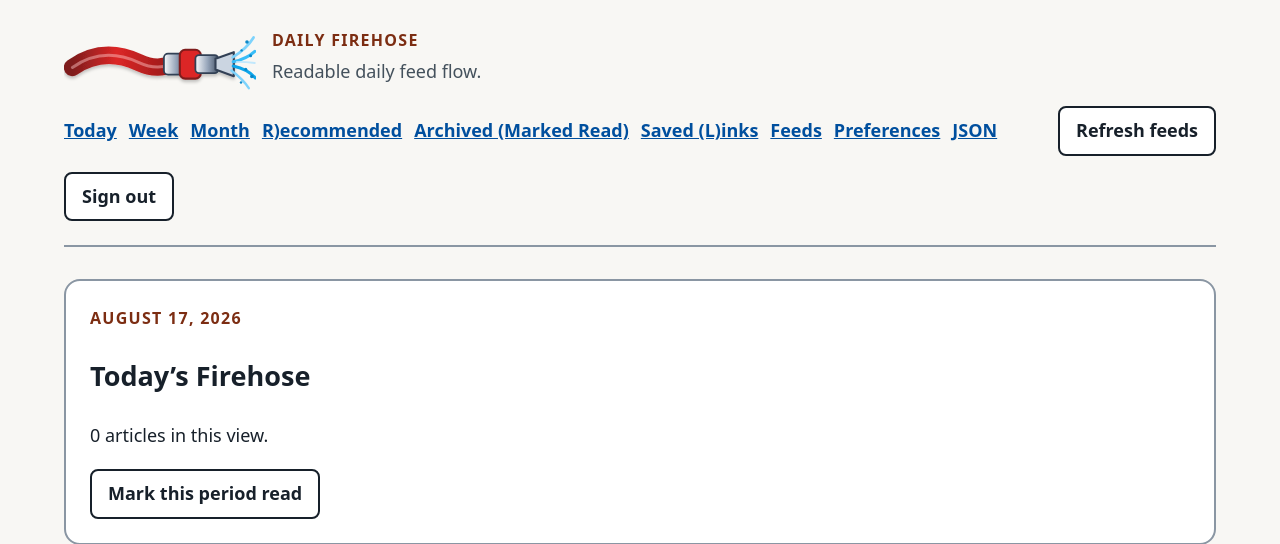
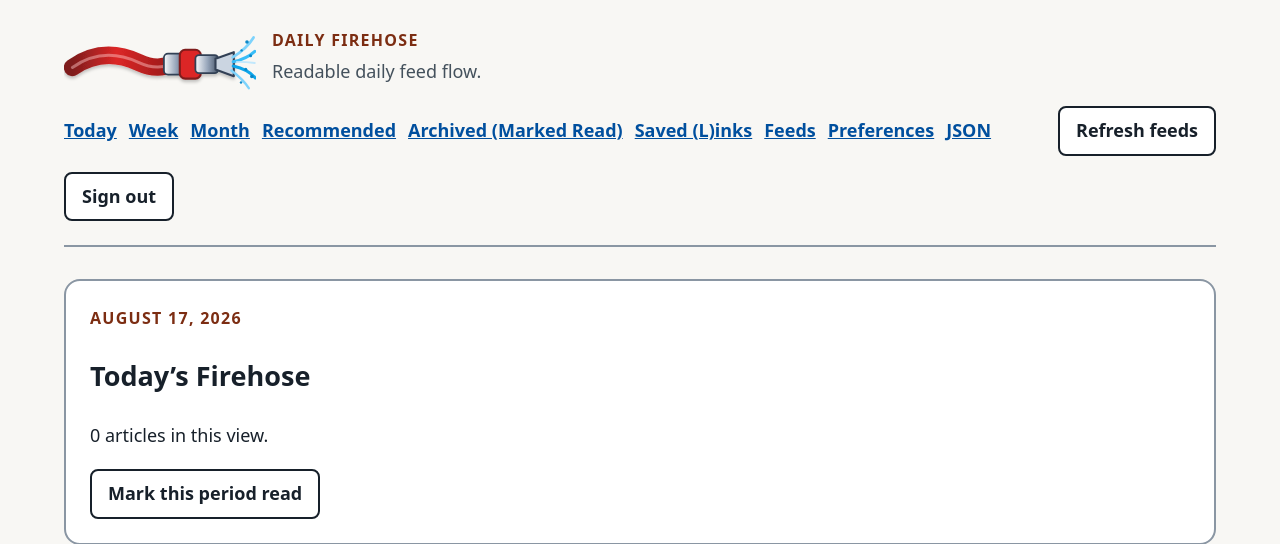
Before and after one commit to feoh/daily-firehose, a Django app: page / in a window 1280 px wide. Shown: the top 544 px of the page. Run offline with Django 5.2, Linux system fonts and the light colour scheme; the visitor is signed in with stand-in values (Sample User, id 1); data comes from the database, SQL or seed files in the repository; data that the repository does not hold is empty.

Commit message:
Use conventional Recommended label

```diff
--- a/feeds/views.py
+++ b/feeds/views.py
@@ -178,7 +178,7 @@ def recommended(request: HttpRequest) -> HttpResponse:
         request,
         "feeds/digest.html",
         {
-            "title": "R)ecommended",
+            "title": "Recommended",
             "period_label": "Your saved-link taste profile",
             "intro": (
                 f"Ranked from every article using {page.profile_size} saved "
--- a/templates/base.html
+++ b/templates/base.html
@@ -30,7 +30,7 @@
         <a href="{% url 'today' %}" data-keyboard-nav="T">Today</a>
         <a href="{% url 'week' %}" data-keyboard-nav="W">Week</a>
         <a href="{% url 'month' %}" data-keyboard-nav="M">Month</a>
-        <a href="{% url 'recommended' %}" data-keyboard-nav="R">R)ecommended</a>
+        <a href="{% url 'recommended' %}" data-keyboard-nav="R">Recommended</a>
         <a href="{% url 'archived' %}" data-keyboard-nav="A"
           >Archived (Marked Read)</a
         >
```
Also changed, not shown: feeds/tests/test_recommendations.py (+1 -1 lines).
